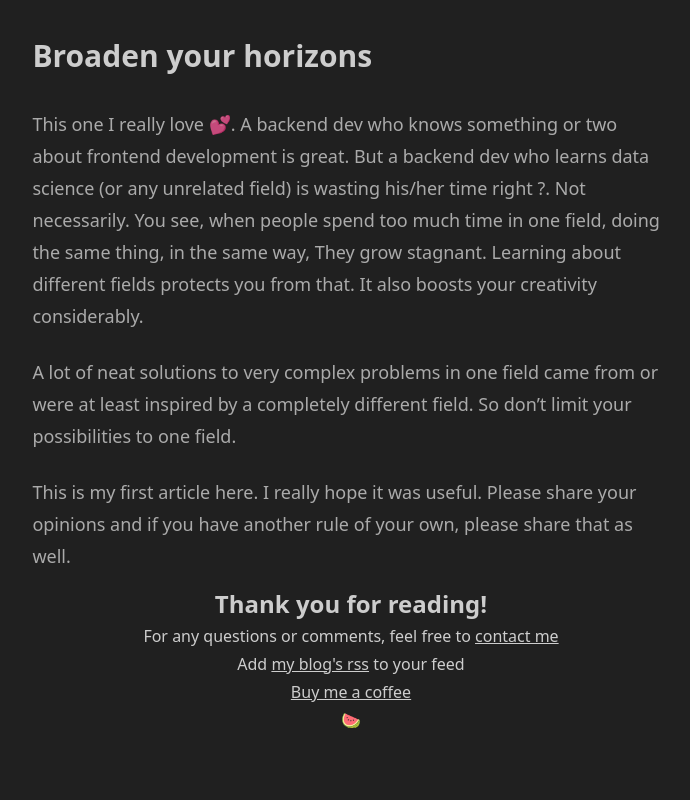
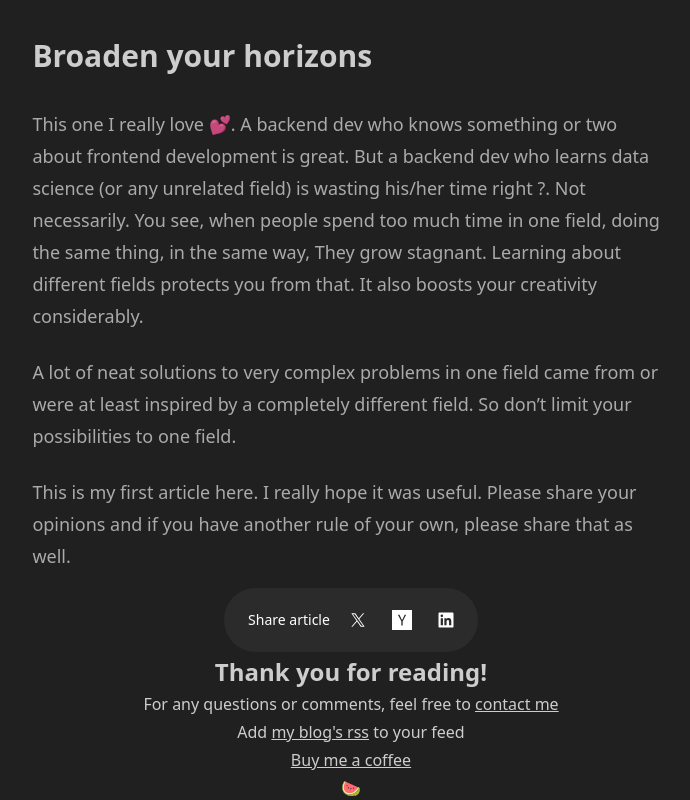
Before and after one commit to BahaaZidan/gebna.gg, an Astro site: page /blog/6-rules-to-stay-sane-building-software in a window 1280 px wide. Shown: the part 2964-3764 px from the top of the page, without its empty margins (289-979 px from the left). Before the commit the page ends 3696 px from the top, so only its background shows below. Built offline with nearby package versions, Linux system fonts and the light colour scheme; Astro itself is replaced by a stand-in of ours.

Commit message:
basic share menu

```diff
--- /dev/null
+++ b/src/components/ShareMenu.astro
@@ -0,0 +1,95 @@
+---
+interface Props {
+  title: string;
+}
+const { title } = Astro.props;
+
+const canonicalURL = new URL(Astro.url.pathname, Astro.site);
+---
+
+<div
+  class="inline-flex items-center gap-3 rounded-full bg-white/5 py-4 pl-6 pr-4"
+>
+  <p class="text-sm text-white">Share article</p><a
+    href={`https://twitter.com/intent/tweet?text=${title}&url=${canonicalURL}`}
+    target="_blank"
+    rel="noreferrer noopener"
+    class="flex h-8 w-8 items-center justify-center rounded-full text-white transition-colors hover:text-black"
+    ><svg
+      xmlns="http://www.w3.org/2000/svg"
+      viewBox="0 0 24 24"
+      class="h-5 w-5 fill-current"
+      ><path
+        d="M13.5222 10.7749L19.4785 4H18.0671L12.8952 9.88256L8.76437 4H4L10.2466 12.8955L4 20H5.41155L10.8732 13.7878L15.2356 20H20L13.5218 10.7749H13.5222ZM11.5889 12.9738L10.956 12.0881L5.92015 5.03974H8.0882L12.1522 10.728L12.7851 11.6137L18.0677 19.0075H15.8997L11.5889 12.9742V12.9738Z"
+      ></path></svg
+    ><span class="sr-only">Twitter / X</span></a
+  >
+  <a
+    href={`https://news.ycombinator.com/submitlink?u=${canonicalURL}&t=${title}`}
+    target="_blank"
+    rel="noreferrer noopener"
+    class="flex h-8 w-8 items-center justify-center rounded-full text-white transition-colors hover:text-black"
+    ><svg
+      xmlns="http://www.w3.org/2000/svg"
+      viewBox="0 0 16 16"
+      fill="none"
+      stroke="none"
+      class="h-5 w-5"
+      data-darkreader-inline-stroke=""
+      style="--darkreader-inline-stroke: none;"
+      ><path
+        fill="currentColor"
+        fill-rule="evenodd"
+        clip-rule="evenodd"
+        d="M0 0H16V16H0V0ZM4.69024 3.8925L7.46363 9.0659V12.4258H8.53025V9.11913L11.3036 3.8925H10.1302L8.53025 7.14582C8.42355 7.30582 8.31694 7.46582 8.26363 7.62582C8.23286 7.74859 8.1845 7.83601 8.13883 7.91862C8.10515 7.97957 8.07286 8.0379 8.05024 8.10582C8.02355 8.07913 8.01017 8.03913 7.99686 7.99906C7.98355 7.95913 7.97024 7.91913 7.94355 7.89244C7.91686 7.83913 7.90348 7.79906 7.89017 7.75899C7.87686 7.71906 7.86355 7.67906 7.83694 7.62582V7.57251L7.78355 7.51913C7.76319 7.47841 7.75061 7.44546 7.73984 7.41731C7.72246 7.37171 7.70988 7.33877 7.67694 7.30582C7.62355 7.25251 7.57024 7.19913 7.57024 7.14582L5.97024 3.8925H4.69024Z"
+        data-darkreader-inline-fill=""
+        style="--darkreader-inline-fill: currentColor;"></path></svg
+    ><span class="sr-only">Hacker News</span></a
+  >
+  <!-- <a
+    href={`mailto:?subject=${title}&body=Hey!%20%0A%0ACheck%20out%20this%20article%20on%20the%%20Blog%3A%20${canonicalURL}`}
+    target="_blank"
+    rel="noreferrer noopener"
+    class="flex h-8 w-8 items-center justify-center rounded-full text-white transition-colors hover:text-black"
+    ><svg
+      viewBox="0 0 16 12"
+      fill="none"
+      xmlns="http://www.w3.org/2000/svg"
+      class="h-4 w-4 fill-current"
+      ><path
+        d="M0.00300002 1.884L8 5.882L15.997 1.884C15.9674 1.37444 15.7441 0.895488 15.3728 0.545227C15.0016 0.194965 14.5104 -9.35847e-05 14 3.36834e-08H2C1.48958 -9.35847e-05 0.998447 0.194965 0.627178 0.545227C0.255908 0.895488 0.0326041 1.37444 0.00300002 1.884Z"
+      ></path><path
+        d="M16 4.118L8 8.118L0 4.118V10C0 10.5304 0.210714 11.0391 0.585786 11.4142C0.960859 11.7893 1.46957 12 2 12H14C14.5304 12 15.0391 11.7893 15.4142 11.4142C15.7893 11.0391 16 10.5304 16 10V4.118Z"
+      ></path></svg
+    ><span class="sr-only">Email</span></a
+  > -->
+  <a
+    href={`https://www.linkedin.com/shareArticle?mini=true&url=${canonicalURL}`}
+    target="_blank"
+    rel="noreferrer noopener"
+    class="flex h-8 w-8 items-center justify-center rounded-full text-white transition-colors hover:text-black"
+    ><svg
+      xmlns="http://www.w3.org/2000/svg"
+      viewBox="0 0 24 24"
+      class="h-5 w-5 fill-current"
+      ><path
+        d="M18.3362 18.339H15.6707V14.1622C15.6707 13.1662 15.6505 11.8845 14.2817 11.8845C12.892 11.8845 12.6797 12.9683 12.6797 14.0887V18.339H10.0142V9.75H12.5747V10.9207H12.6092C12.967 10.2457 13.837 9.53325 15.1367 9.53325C17.8375 9.53325 18.337 11.3108 18.337 13.6245V18.339H18.3362ZM7.00373 8.57475C6.14573 8.57475 5.45648 7.88025 5.45648 7.026C5.45648 6.1725 6.14648 5.47875 7.00373 5.47875C7.85873 5.47875 8.55173 6.1725 8.55173 7.026C8.55173 7.88025 7.85798 8.57475 7.00373 8.57475ZM8.34023 18.339H5.66723V9.75H8.34023V18.339ZM19.6697 3H4.32923C3.59498 3 3.00098 3.5805 3.00098 4.29675V19.7033C3.00098 20.4202 3.59498 21 4.32923 21H19.6675C20.401 21 21.001 20.4202 21.001 19.7033V4.29675C21.001 3.5805 20.401 3 19.6675 3H19.6697Z"
+      ></path></svg
+    ><span class="sr-only">LinkedIn</span></a
+  >
+  <!-- <button
+    type="button"
+    class="flex h-8 w-8 items-center justify-center rounded-full text-white transition-colors hover:text-black"
+    ><svg
+      viewBox="0 0 18 18"
+      fill="none"
+      xmlns="http://www.w3.org/2000/svg"
+      class="h-4 w-4 stroke-current"
+      ><path
+        d="M9.99188 6.24035C10.3661 6.4191 10.7167 6.66343 11.0267 6.97335C12.4911 8.43782 12.4911 10.8122 11.0267 12.2766L7.27665 16.0267C5.81218 17.4911 3.43782 17.4911 1.97335 16.0267C0.508883 14.5622 0.508883 12.1878 1.97335 10.7234L3.43749 9.25921M14.5625 8.74079L16.0267 7.27665C17.4911 5.81218 17.4911 3.43782 16.0267 1.97335C14.5622 0.508883 12.1878 0.508883 10.7234 1.97335L6.97335 5.72335C5.50888 7.18782 5.50888 9.56219 6.97335 11.0267C7.28327 11.3366 7.63394 11.5809 8.00812 11.7597"
+        stroke-width="1.5"
+        stroke-linecap="round"
+        stroke-linejoin="round"></path></svg
+    ><span class="sr-only">Copy link</span></button
+  > -->
+</div>
--- a/src/layouts/BlogPost.astro
+++ b/src/layouts/BlogPost.astro
@@ -3,6 +3,7 @@ import type { CollectionEntry } from "astro:content";
 import BaseHead from "../components/BaseHead.astro";
 import Header from "../components/Header.astro";
 import FormattedDate from "../components/FormattedDate.astro";
+import ShareMenu from "../components/ShareMenu.astro";
 
 type Props = CollectionEntry<"blog">["data"];
 
@@ -29,6 +30,7 @@ const { title, description, pubDate } = Astro.props;
     </main>
 
     <div class="flex w-full flex-col items-center gap-1">
+      <ShareMenu title={title} />
       <h1 class="text-2xl font-bold">Thank you for reading!</h1>
       <div>
         For any questions or comments, feel free to <a
```
